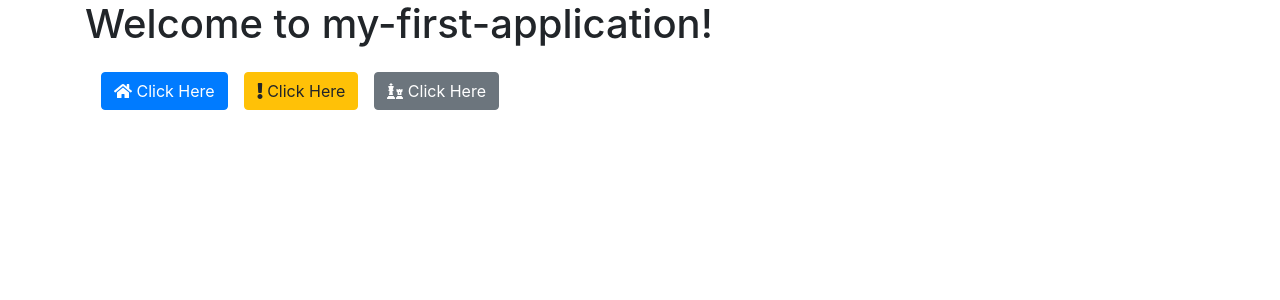
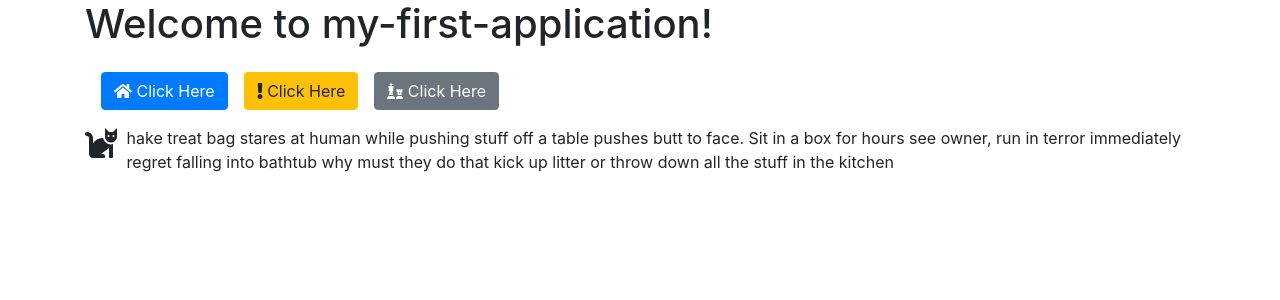
Before and after one commit to Kimserey/ng-vid-sample, an Angular app: page / in a window 1280 px wide. Shown: the top 300 px of the page. Built offline with nearby package versions, Linux system fonts and the light colour scheme.

Commit message:
Pull left icons with border

```diff
--- a/src/app/app.component.html
+++ b/src/app/app.component.html
@@ -8,4 +8,10 @@
     <button class="btn btn-warning mr-3" (click)="click()"><i class="fas fa-exclamation"></i> Click Here</button>
     <button class="btn btn-secondary" (click)="click()"><i class="fas fa-chess"></i> Click Here</button>
   </div>
+
+  <blockquote>
+    <i class="fas fa-cat fa-2x fa-pull-left"></i>
+    hake treat bag stares at human while pushing stuff off a table pushes butt to face.
+    Sit in a box for hours see owner, run in terror immediately regret falling into bathtub why must they do that kick up litter or throw down all the stuff in the kitchen
+  </blockquote>
 </div>
```
